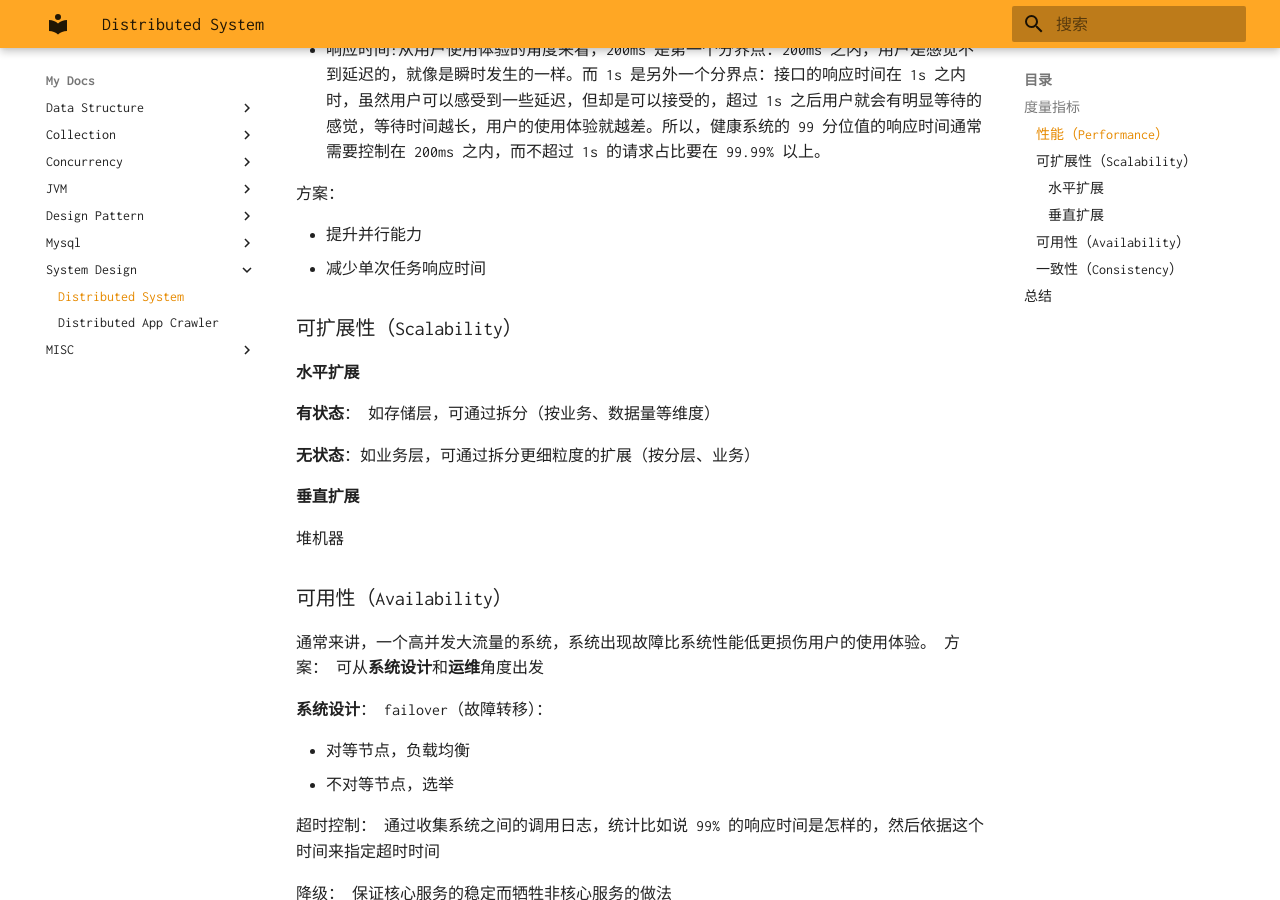
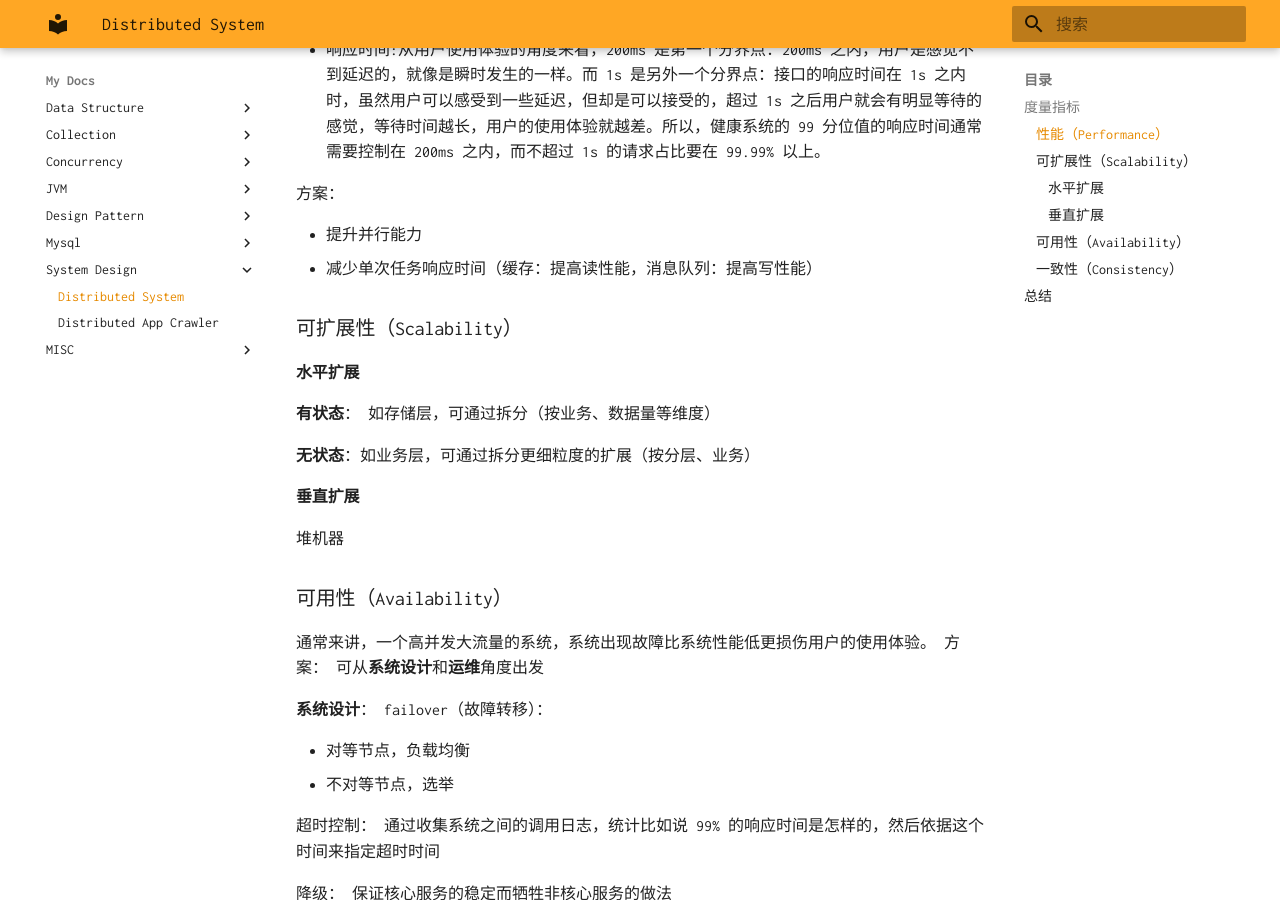
Before and after one commit to naaive/docs, an MkDocs documentation site: the page built from docs/system_design/distributed_system.md, in a window 1280 px wide and 900 px high, scrolled down 315 px. Built offline with MkDocs 1.6.1 and Material for MkDocs 9.7.7, drawn with Linux system fonts in a browser that asks for light colours.

Commit message:
distributed_system.md

```diff
--- a/docs/system_design/distributed_system.md
+++ b/docs/system_design/distributed_system.md
@@ -12,7 +12,7 @@
 方案：
 
 - 提升并行能力
-- 减少单次任务响应时间
+- 减少单次任务响应时间（缓存：提高读性能，消息队列：提高写性能）
 
 ### 可扩展性（Scalability）
 #### 水平扩展
```
